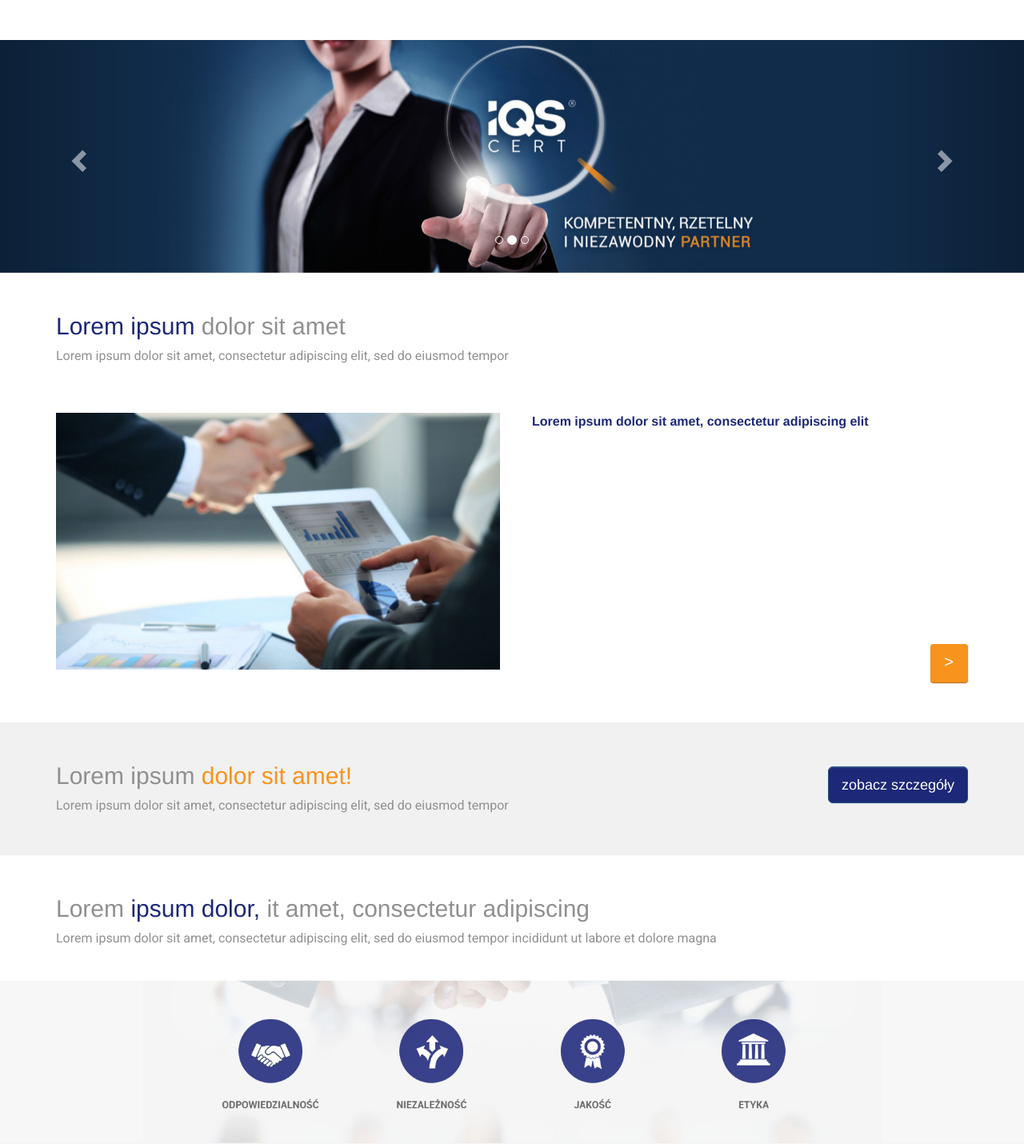
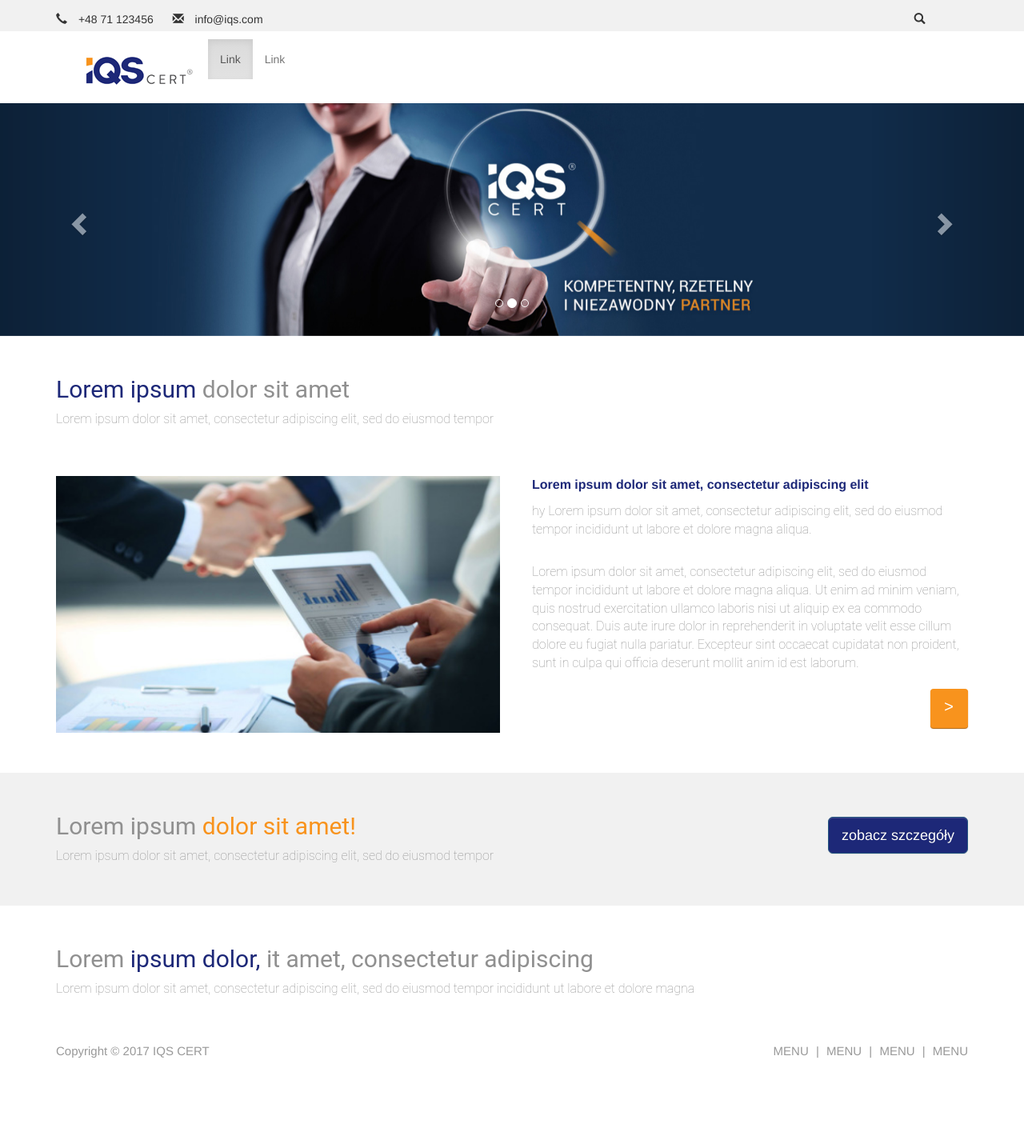
Before and after one commit to byd300/exp-site, a plain HTML site: page index.html in a window 1280 px wide. Shown: the whole page at 80% size. After the commit the page ends 1354 px from the top, so only its background shows below. Drawn offline with nearby package versions, Linux system fonts and the light colour scheme.

Commit message:
zmiana adresu email

```diff
--- a/css/style.css
+++ b/css/style.css
@@ -1,22 +1,18 @@
 p {
 	font-size:16px;
 	font-family: 'Roboto', sans-serif;
+	font-weight: 100;
+}
+
+h2 {
+	font-family: 'Roboto', sans-serif;
+	font-weight: 400;
 }
 
 a:link{
 	text-decoration:none;
 	color: #ffffff;
 }
-
-a:visited {
-	color: #909090;
-}
-
-
-header{
-	padding-top: 50px;
-}
-
 
 .btnor {
   -webkit-border-radius: 8;
@@ -49,6 +45,7 @@ header{
 .btn-primary:hover {
    	background-color: #17216a;
    	background-image: none;
+    color: #ffffff;
 }
 
 .container {
@@ -69,12 +66,52 @@ header{
 	padding-down:15px;
 }
 
+.top-header {
+  	padding-top:5px;
+  	padding-bottom:5px;
+	background: #f1f1f1;
+}
+
+.top-header .col-sm-2 span{
+  text-align:left;
+}
+
+.top-header .row span{
+  padding-top:10px;
+}
+
+.top-nav {
+  	padding-top:10px;
+  	padding-bottom:10px;
+	background: #ffffff;
+	border: none;
+}
+
+.navbar {
+	border: none;
+  box-shadow: none;
+}
+
+.container-fluid {
+  background-color: #fff;
+  box-shadow:none;
+}
+
+.glyphicon-earphone {
+	margin-right:10px;
+}
+
+.glyphicon-envelope {
+	margin-right:10px;
+}
+
 .main-box .box {
 	margin-top: 20px;
 }
 
 .main-box a .box p {
 	padding: 10px;
+  color: #909090;
 }
 
 .main-box a .box span {
@@ -112,6 +149,31 @@ header{
 	float:right;
 }
 
+footer .container a {
+  color: #999999;
+  margin-right:5px;
+  margin-left:5px;
+  font-size: 15px;
+}
+
+footer .container a:last-child {
+  margin-right:0px;
+}
+
+footer nav {
+ text-align:right;
+}
+
+footer .container {
+  color: #999999;
+  font-size: 15px;
+  padding-top:15px;
+  padding-bottom:30px;
+}
+
+@media screen and (min-width: 0px) and (max-width: 769px) {
+  .top-header { display: none; }   /* hide it elsewhere */
+}
 
 @media screen and (min-width: 0px) and (max-width: 769px) {
   #carousel-example-generic { display: none; }   /* hide it elsewhere */
@@ -123,3 +185,7 @@ header{
 @media screen and (min-width: 0px) and (max-width: 769px) {
   #mobile-img { display: block; }  /* show it on small screens */
 }
+
+@media screen and (min-width: 0px) and (max-width: 769px) {
+  footer nav { display: none; }   /* hide it elsewhere */
+}
--- a/index.html
+++ b/index.html
@@ -6,11 +6,14 @@
     <meta name="viewport" content="width=device-width, initial-scale=1">
     <!-- The above 3 meta tags *must* come first in the head; any other head content must come *after* these tags -->
     <title>Bootstrap 101 Template</title>
+    <!-- Font -->
+
+    <!-- /Font -->
     <!-- Bootstrap -->
   <link rel="stylesheet" href="css/bootstrap.min.css">
 	<link rel="stylesheet" href="css/bootstrap-theme.min.css">
   <link rel="stylesheet" href="css/style.css">
-  <link href="https://fonts.googleapis.com/css?family=Roboto:100,400" rel="stylesheet">
+
     <!-- HTML5 shim and Respond.js for IE8 support of HTML5 elements and media queries -->
     <!-- WARNING: Respond.js doesn't work if you view the page via file:// -->
     <!--[if lt IE 9]>
@@ -21,6 +24,77 @@
   <body>
       <!-- header -->
       <header>
+        <div class="top-header">
+          <div class="container">
+            <div class="row">
+              <div class="col-sm-5 col-xs-12">
+                <span class="glyphicon glyphicon-earphone" aria-hidden="true"></span>
+                <span style="margin-right:20px;"> +48 71 123456</span>
+                <span class="glyphicon glyphicon-envelope" aria-hidden="true"></span>
+                <span> info@iqs.com</span>
+              </div>
+              <div class="col-sm-offset-6 col-sm-1 search col-xs-12">
+                <span class="glyphicon glyphicon-search" aria-hidden="true"></span>
+              </div>
+            </div>
+          </div>
+        </div>
+         <div class="top-nav">
+          <div class="container">
+              <div class="col-xs-12">
+                <nav class="navbar navbar-default">
+                <div class="container-fluid">
+                  <!-- Brand and toggle get grouped for better mobile display -->
+                  <div class="navbar-header">
+                    <button type="button" class="navbar-toggle collapsed" data-toggle="collapse" data-target="#bs-example-navbar-collapse-1" aria-expanded="false">
+                      <span class="sr-only">Toggle navigation</span>
+                      <span class="icon-bar"></span>
+                      <span class="icon-bar"></span>
+                      <span class="icon-bar"></span>
+                    </button>
+                    <a class="navbar-brand" href="#">
+                    <img src="img/logo-iqs.png" alt="IQS kompletny, rzetelny i niezawodny partner">
+                   </a>
+                  </div>
+
+                  <!-- Collect the nav links, forms, and other content for toggling -->
+                  <div class="collapse navbar-collapse" id="bs-example-navbar-collapse-1">
+                    <ul class="nav navbar-nav">
+                      <li class="active"><a href="#">Link <span class="sr-only">(current)</span></a></li>
+                      <li><a href="#">Link</a></li>
+                      <li class="dropdown">
+
+                        <ul class="dropdown-menu">
+                          <li><a href="#">Action</a></li>
+                          <li><a href="#">Another action</a></li>
+                          <li><a href="#">Something else here</a></li>
+                          <li role="separator" class="divider"></li>
+                          <li><a href="#">Separated link</a></li>
+                          <li role="separator" class="divider"></li>
+                          <li><a href="#">One more separated link</a></li>
+                        </ul>
+                      </li>
+                    </ul>
+
+                    <ul class="nav navbar-nav navbar-right">
+
+                      <li class="dropdown">
+
+                        <ul class="dropdown-menu">
+                          <li><a href="#">Action</a></li>
+                          <li><a href="#">Another action</a></li>
+                          <li><a href="#">Something else here</a></li>
+                          <li role="separator" class="divider"></li>
+                          <li><a href="#">Separated link</a></li>
+                        </ul>
+                      </li>
+                    </ul>
+                  </div><!-- /.navbar-collapse -->
+                </div><!-- /.container-fluid -->
+              </nav>
+            </div>
+          </div>
+        </div>
       </header>
       <!-- / header-->
       <!-- section -->
@@ -132,9 +206,22 @@
       <!-- /section -->
       <footer>
       <!-- footer-section -->
-      <div id="footer-img">
+
+         <div class="bootom-footer">
+            <div class="container">
               <div class="row">
-          <img src="img/ips3.jpg" alt="Uścisk dłoni" class="rwd">
+                <div class="col-sm-6 col-xs-12">
+                  <span>Copyright © 2017  IQS CERT</span>
+                </div>
+                <div class="col-sm-6">
+                <nav>
+                  <a href="/html/">MENU</a> |
+                  <a href="/css/">MENU</a> |
+                  <a href="/js/">MENU</a> |
+                  <a href="/jquery/">MENU</a>
+                </nav>
+              </div>
+            </div>
           </div>
         </div>
       <!-- /footer-section -->
```
Also changed, not shown: fonts/Roboto-Bold.ttf (added), fonts/Roboto-Regular.ttf (added), fonts/Roboto-Thin.ttf (added), img/ips4-bg.jpg (added), img/logo-iqs.png (added), img/png1.png (added), img/png2.png (added), img/png3.png (added), img/png4.png (added). Lines whose indentation alone changed are shown as unchanged.
